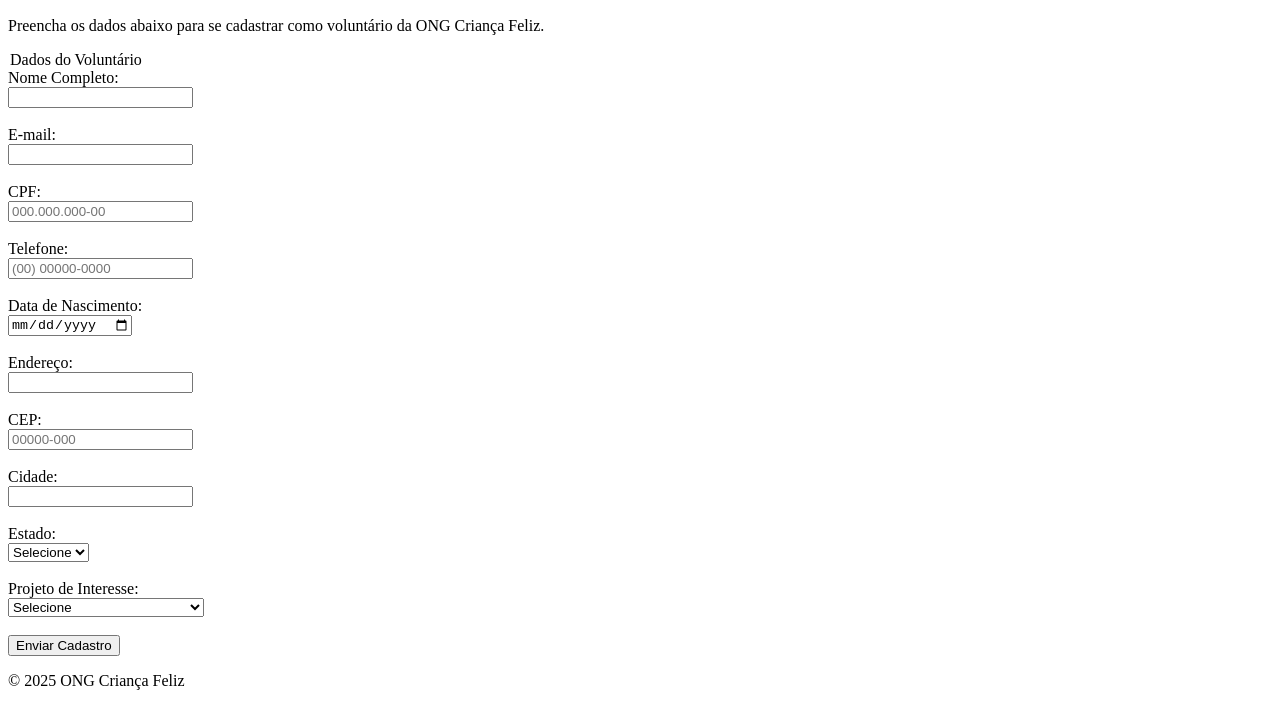
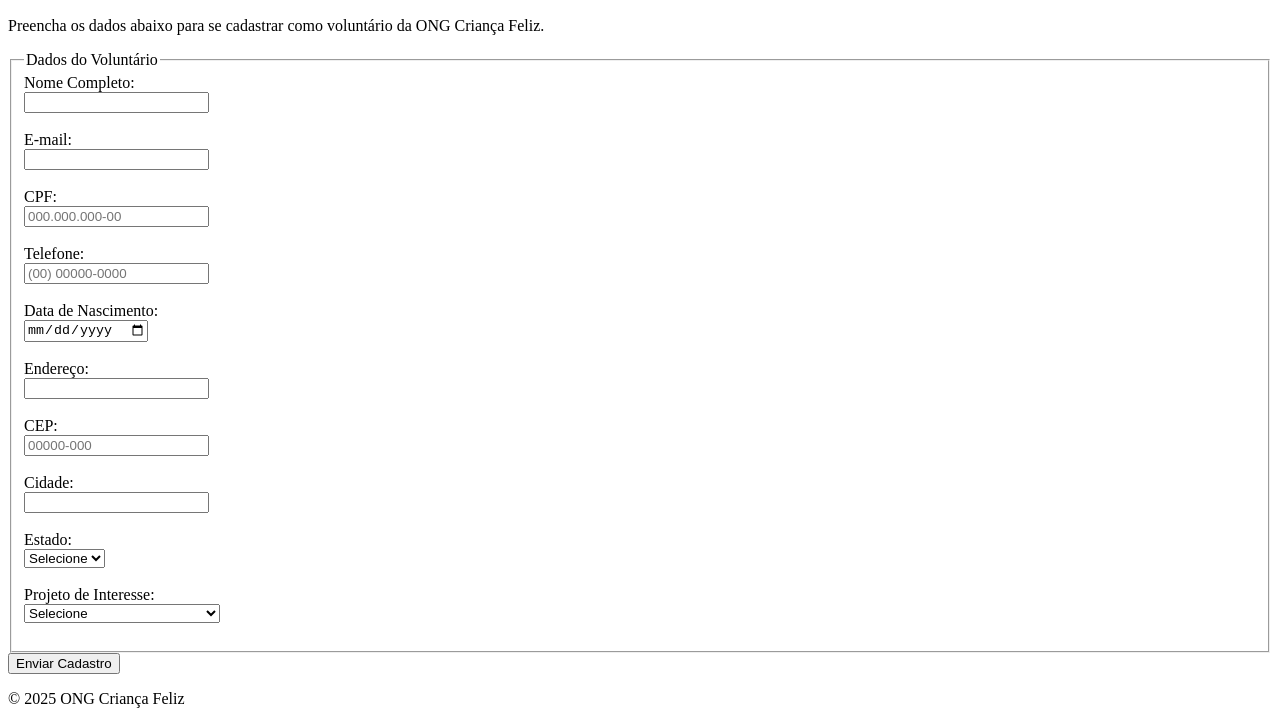
Before and after one commit to celiapaivab/front-end-ong, a website: page cadastro.html in a window 1280 px wide. Shown: the part 220-944 px from the top of the page. Drawn offline with Linux system fonts and the light colour scheme.

Commit message:
Cadastro atualizado

```diff
--- a/cadastro.html
+++ b/cadastro.html
@@ -27,7 +27,7 @@
       </p>
 
       <form action="#" method="post">
-        <section>
+        <fieldset>
           <legend>Dados do Voluntário</legend>
 
           <label for="nome">Nome Completo:</label><br />
@@ -124,7 +124,7 @@
             <option value="feira-livro">Feira do Livro</option>
             <option value="gincana">Gincana do Dia das Crianças</option></select
           ><br /><br />
-        </section>
+        </fieldset>
 
         <button type="submit">Enviar Cadastro</button>
       </form>
```
